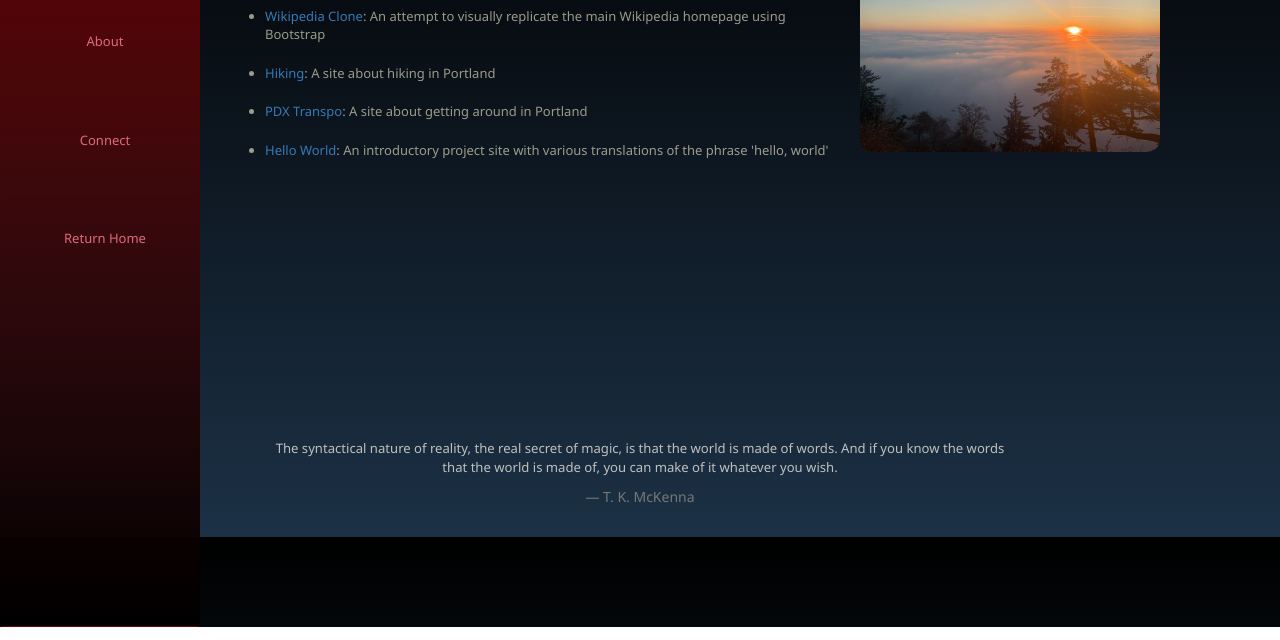
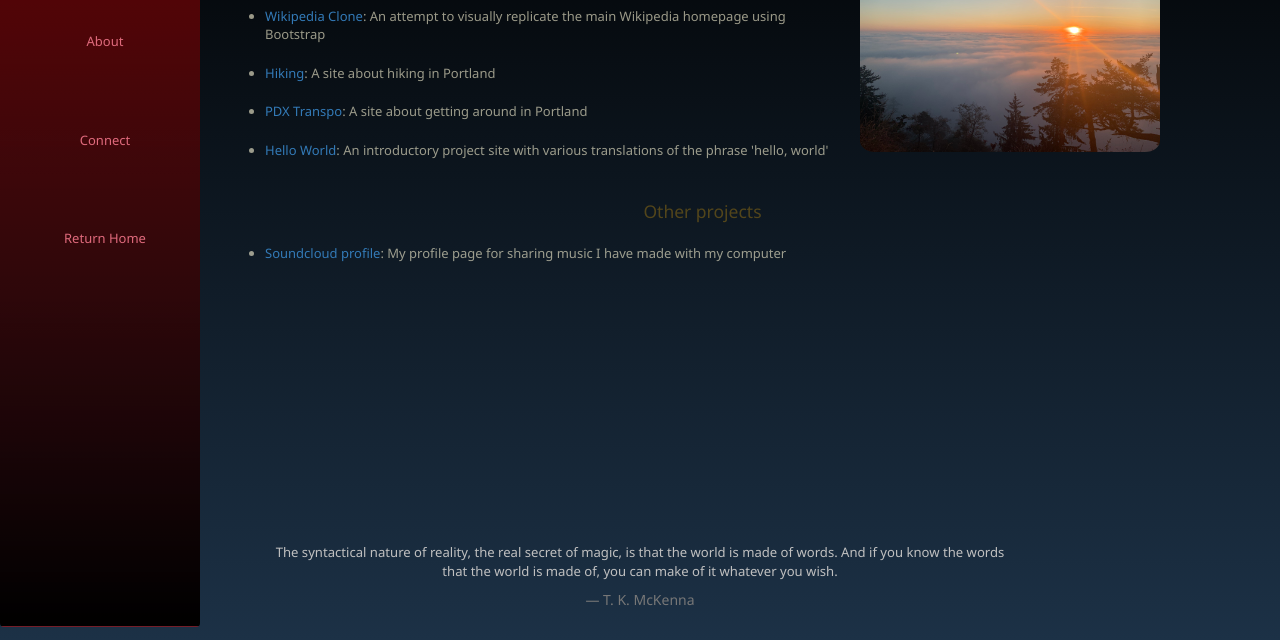
Before and after one commit to fractalscape13/landingpage, a plain HTML site: page html/projects.html in a window 1280 px wide. Shown: the part 173-813 px from the top of the page. Drawn offline with Linux system fonts and the light colour scheme.

Commit message:
update styling on project page

```diff
--- a/html/projects.html
+++ b/html/projects.html
@@ -26,6 +26,10 @@
             <li><a href="https://github.com/fractalscape13/portland_transpo">PDX Transpo</a>: A site about getting around in Portland</li>
             <li><a href="https://github.com/fractalscape13/hello-world">Hello World</a>: An introductory project site with various translations of the phrase 'hello, world'</li>
         </ul>
+        <p>Other projects</p>
+        <ul>
+            <li><a href="https://soundcloud.com/j-w-32">Soundcloud profile</a>: My profile page for sharing music I have made with my computer</li>
+        </ul>
     </div>
     <blockquote class="blockquote">
         <p>The syntactical nature of reality, the real secret of magic, is that the world is made of words. And if you know the words that the world is made of, you can make of it whatever you wish.</p>
```
